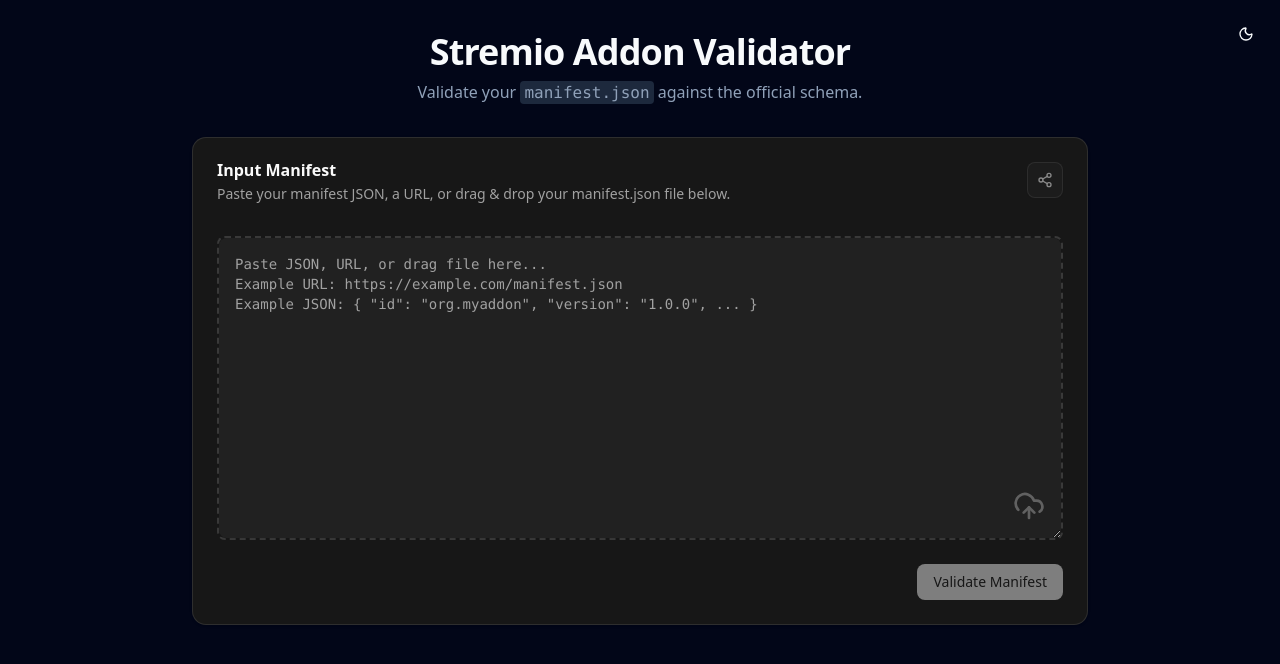
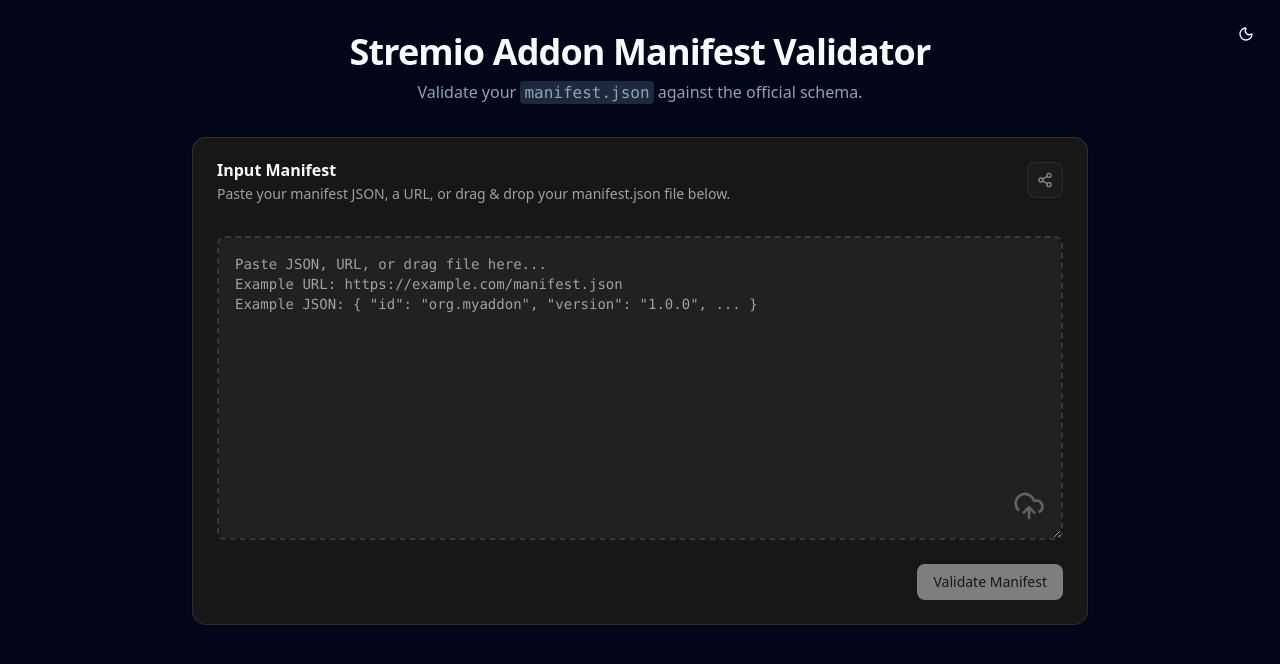
Before and after one commit to Stremio-Community/stremio-addon-manifest-validator, a React (Vite) app: page / in a window 1280 px wide. Shown: the top 664 px of the page. Built offline with nearby package versions, Linux system fonts and the light colour scheme.

Commit message:
feat: update project title

```diff
--- a/index.html
+++ b/index.html
@@ -4,7 +4,7 @@
     <meta charset="UTF-8" />
     <link rel="icon" type="image/svg+xml" href="/vite.svg" />
     <meta name="viewport" content="width=device-width, initial-scale=1.0" />
-    <title>stremio-addon-manifest-validator</title>
+    <title>Stremio Addon Manifest Validator</title>
   </head>
   <body>
     <div id="root"></div>
--- a/src/app.tsx
+++ b/src/app.tsx
@@ -196,7 +196,7 @@ function App() {
       <div className="mx-auto max-w-4xl space-y-8">
         <div className="space-y-2 text-center">
           <h1 className="text-3xl font-bold tracking-tight text-slate-900 md:text-4xl dark:text-slate-50">
-            Stremio Addon Validator
+            Stremio Addon Manifest Validator
           </h1>
           <p className="text-slate-500 dark:text-slate-400">
             Validate your{" "}
--- a/src/components/theme-provider.tsx
+++ b/src/components/theme-provider.tsx
@@ -23,7 +23,7 @@ const ThemeProviderContext = createContext<ThemeProviderState>(initialState);
 export function ThemeProvider({
   children,
   defaultTheme = "system",
-  storageKey = "stremio-addon-manifest-validator-ui-theme",
+  storageKey = "stremio-addon-manifest-validator-theme",
 }: ThemeProviderProps) {
   const [theme, setTheme] = useState<Theme>(
     () => (localStorage.getItem(storageKey) as Theme) || defaultTheme
```
